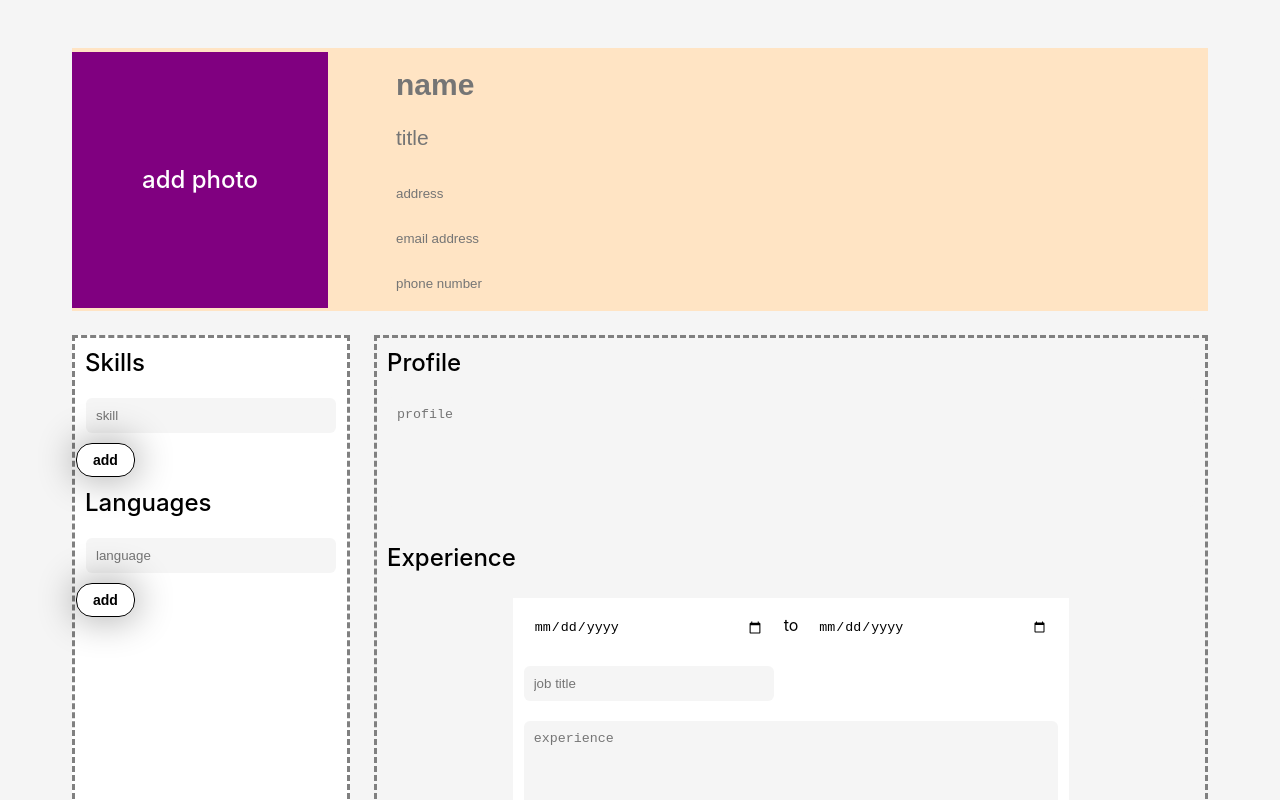
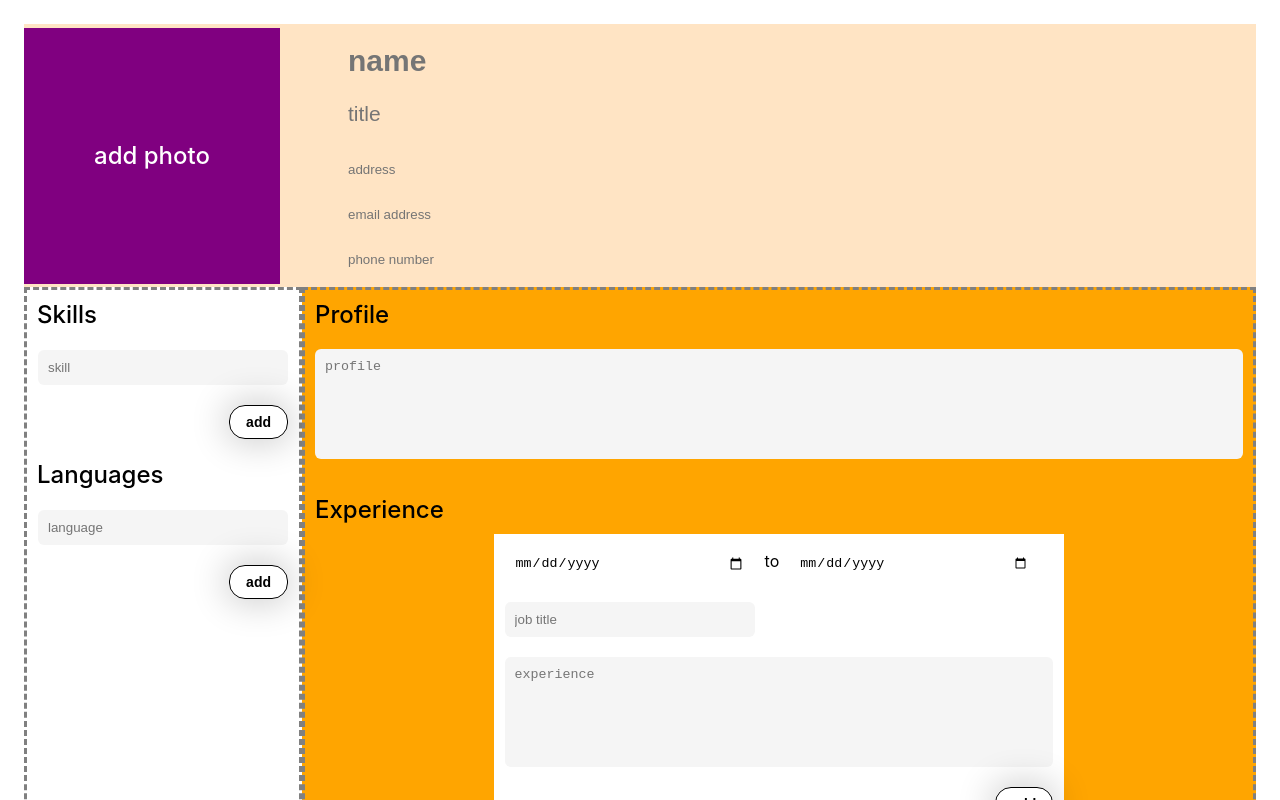
Before and after one commit to thural/CV-Application, a React app: page / in a window 1280 px wide. Shown: the top 800 px of the page. Built offline with nearby package versions, Linux system fonts and the light colour scheme.

Commit message:
changed folder structure for components

```diff
--- a/src/App.css
+++ b/src/App.css
@@ -1,10 +1,12 @@
 .App {
-  margin:3rem;
+  margin: 0;
+  border: 24px solid white;
+  background-color: orange;
   font-size: 16px;
 }
 
 form {
-  width:60%;
+  width: 60%;
   min-width: fit-content;
   margin: auto;
   background-color: white;
@@ -13,38 +15,35 @@ form {
 
 label {
   font-size: 14px;
-  color:rgb(50, 50, 50);
+  color: rgb(50, 50, 50);
 }
 
-.main {
-  display: flex;
-  margin: 24px;
-  flex-direction: column;
-  justify-content: flex-start;
-  gap: 16px;
-  border: dashed gray;
-}
-
-h1, h3 {
+h1,
+h3 {
   margin: 10px;
   font-size: 24px;
   font-weight: 500;
 }
 
 .content {
-  display:flex;
+  display: flex;
   flex-direction: row;
 }
 
+
 .side {
-  margin: 24px;
   margin-right: auto;
   background-color: white;
   border: dashed gray;
 }
 
 .main {
+  display: flex;
   width: 100%;
+  flex-direction: column;
+  justify-content: flex-start;
+  gap: 16px;
+  border: dashed gray;
 }
 
 .textarea {
@@ -52,10 +51,10 @@ h1, h3 {
   padding: 10px;
 }
 
-textarea{
+textarea {
   display: block;
   width: 100%;
-  padding:10px;
+  padding: 10px;
   resize: none;
   box-sizing: border-box;
   outline: none;
@@ -63,6 +62,7 @@ textarea{
   border-radius: 6px;
   background-color: whitesmoke;
 }
+
 textarea:focus {
   outline: 1px gray solid;
 }
@@ -70,9 +70,11 @@ textarea:focus {
 input:focus {
   outline: 1px gray solid;
 }
+
 input[type=date] {
-  background:none;
+  background: none;
 }
+
 input {
   display: block;
   width: 230px;
@@ -90,9 +92,9 @@ input {
 }
 
 button {
-  margin-right: 0px;
+  margin: 10px;
   height: auto;
-  text-align: center;
+  text-align: right;
   font-size: 14px;
   font-weight: 600;
   background-color: transparent;
@@ -100,5 +102,6 @@ button {
   color: black;
   padding: 8px 16px;
   border-radius: 16px;
-  box-shadow: 0px 0px 36px 4px rgba(0, 0, 0, 0.3);
+  box-shadow: 0px 0px 36px 4px rgba(0, 0, 0, 0.2);
+  float: right;
 }
--- a/src/components/Experience.js
+++ b/src/components/Experience/Experience.js
@@ -66,7 +66,7 @@ const Experience = () => {
   };
 
   return (
-    <>
+    <div className="Experience">
       <h1>Experience</h1>
 
       {
@@ -152,7 +152,7 @@ const Experience = () => {
         <button type="submit" >add</button>
       </form>
 
-    </>
+    </div>
   )
 };
 
--- a/src/components/Skills.js
+++ b/src/components/Languages/Languages.js
@@ -26,7 +26,7 @@ function formReducer(state, { name, value }) {
   return { ...state, name, value }
 };
 
-const Skills = () => {
+const Languages = () => {
 
   const [list, setList] = useReducer(listReducer, []);
 
@@ -48,7 +48,6 @@ const Skills = () => {
     form.readOnly = true;
     setList({ form, type: "add" });
     form.id = uniqid();
-    e.target.reset()
   };
 
   const edit = (id) => {
@@ -58,27 +57,25 @@ const Skills = () => {
   const save = (event, id) => {
     event.preventDefault();
     const value = event.target.value;
-    setList({ id, type: "save", value });
-    event.target.reset()
+    setList({ id, type: "save", value })
   };
 
-
   return (
-    <>
-      <h3>Skills</h3>
+    <div className="Languages">
+      <h3>Languages</h3>
 
       {
         list.map(({ id, readOnly, value }) => (
           <form key={id} onSubmit={(e) => save(e, id)}>
             <input
               type="input"
-              name="skill"
-              placeholder="skill"
+              name="lang"
+              placeholder="language"
               defaultValue={value}
               readOnly={readOnly}
               required
             ></input>
-            {readOnly && <button type="button" onClick={(e) => edit(id)}>edit</button>}
+            {readOnly && <button type="button" onClick={e => edit(id)}>edit</button>}
             {!readOnly && <button type="submit" >save</button>}
           </form>
         ))
@@ -87,16 +84,16 @@ const Skills = () => {
       <form key={form.id} onSubmit={add}>
         <input
           type="input"
-          name="skill"
-          placeholder="skill"
+          name="lang"
+          placeholder="language"
+          required
           onChange={(e) => handleChange(e)}
-          required
         ></input>
         <button type="submit" >add</button>
       </form>
 
-    </>
+    </div>
   )
-};
+}
 
-export default Skills
+export default Languages
--- a/src/components/Personal.css
+++ b/src/components/Personal/Personal.css
@@ -1,24 +1,23 @@
 .Personal {
-  margin: 24px;
-  margin-bottom: auto;
+  margin: 0;
   display: flex;
   align-items: center;
   flex-direction: row;
   background-color:bisque;
 }
+
 .Personal input {
   background: none;
 }
+
 input:focus {
   background-color: whitesmoke;
   outline: 1px black solid;
 }
+
 input:hover {
   background-color: whitesmoke;
   outline: 1px gray solid;
-}
-button{
-  align-self: flex-end;
 }
 
 .main > div, .side div {
@@ -31,6 +30,7 @@ button{
   font-weight: 800;
   margin-bottom: 0px;
 }
+
 .headline input:last-child{
   font-size: 21px;
   font-weight: 500;
@@ -53,6 +53,7 @@ button{
   height: 32vh;
   width: 32vh;
 }
+
 .photo > div {
   display: flex;
   justify-content: center;
--- a/src/components/Profile.js
+++ b/src/components/Profile/Profile.js
@@ -8,7 +8,7 @@ const Profile = () => {
   }
 
   return (
-    <div>
+    <div className="Profile">
       <h1>Profile</h1>
       <div className="textarea">
         <textarea
--- a/src/components/Languages.js
+++ b/src/components/Skills/Skills.js
@@ -26,7 +26,7 @@ function formReducer(state, { name, value }) {
   return { ...state, name, value }
 };
 
-const Languages = () => {
+const Skills = () => {
 
   const [list, setList] = useReducer(listReducer, []);
 
@@ -48,6 +48,7 @@ const Languages = () => {
     form.readOnly = true;
     setList({ form, type: "add" });
     form.id = uniqid();
+    e.target.reset()
   };
 
   const edit = (id) => {
@@ -57,25 +58,27 @@ const Languages = () => {
   const save = (event, id) => {
     event.preventDefault();
     const value = event.target.value;
-    setList({ id, type: "save", value })
+    setList({ id, type: "save", value });
+    event.target.reset()
   };
 
+
   return (
-    <>
-      <h3>Languages</h3>
+    <div clasName="Skills">
+      <h3>Skills</h3>
 
       {
         list.map(({ id, readOnly, value }) => (
           <form key={id} onSubmit={(e) => save(e, id)}>
             <input
               type="input"
-              name="lang"
-              placeholder="language"
+              name="skill"
+              placeholder="skill"
               defaultValue={value}
               readOnly={readOnly}
               required
             ></input>
-            {readOnly && <button type="button" onClick={e => edit(id)}>edit</button>}
+            {readOnly && <button type="button" onClick={(e) => edit(id)}>edit</button>}
             {!readOnly && <button type="submit" >save</button>}
           </form>
         ))
@@ -84,16 +87,16 @@ const Languages = () => {
       <form key={form.id} onSubmit={add}>
         <input
           type="input"
-          name="lang"
-          placeholder="language"
+          name="skill"
+          placeholder="skill"
+          onChange={(e) => handleChange(e)}
           required
-          onChange={(e) => handleChange(e)}
         ></input>
-        <button type="submit" >add</button>
+        {<button type="submit" >add</button>}
       </form>
 
-    </>
+    </div>
   )
-}
+};
 
-export default Languages
+export default Skills
```
Also changed, not shown: src/App.js (+6 -6 lines), src/components/Education/Education.js (renamed from src/components/Education.js), src/components/Personal/Personal.js (renamed from src/components/Personal.js).
